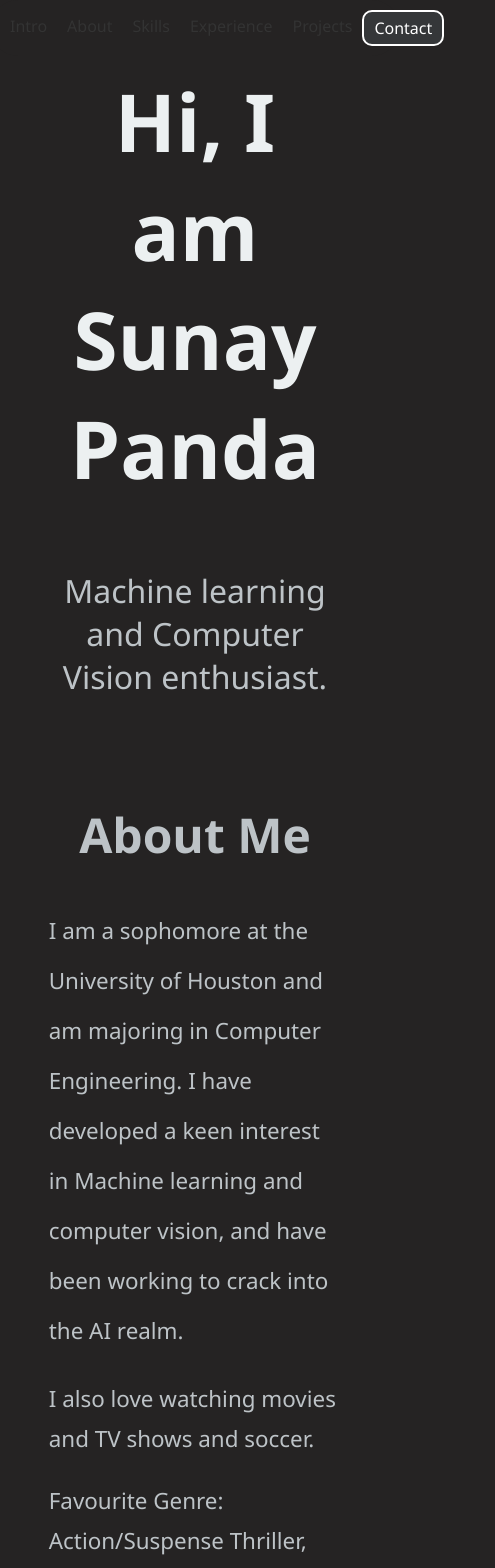
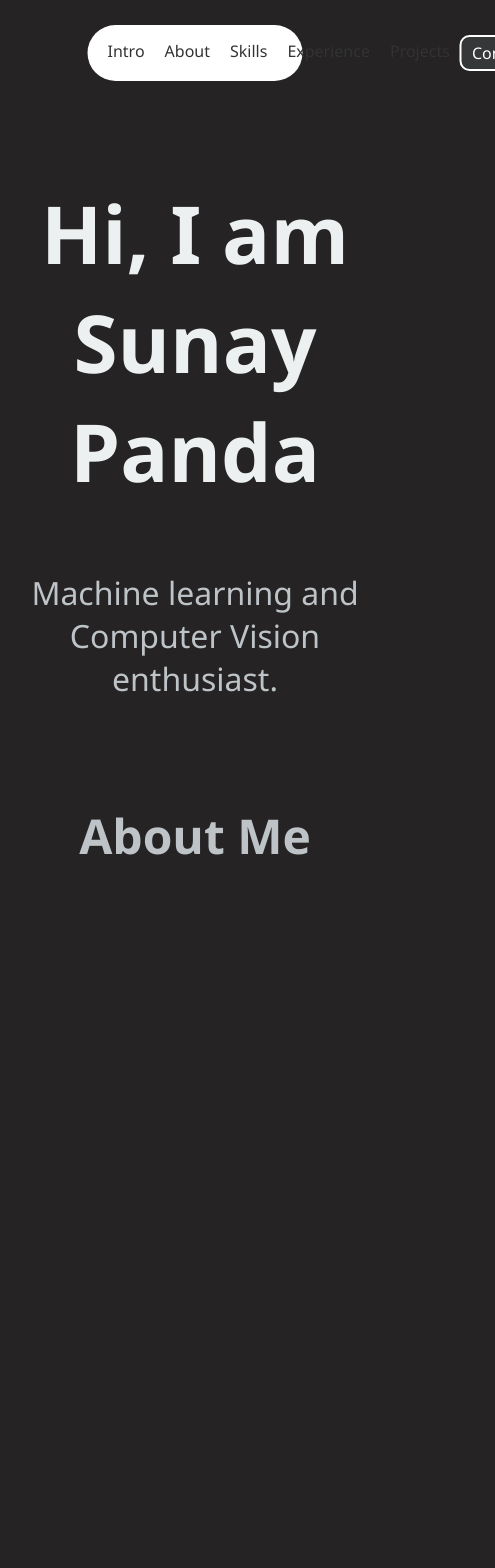
Before and after one commit to sunaypanda/Portfolio_Website, a React (Create React App) app: page / in a window 390 px wide. Shown: the top 1568 px of the page, 495 px wide, since content can reach past the window. Built offline with nearby package versions, Linux system fonts and the light colour scheme.

Commit message:
Update App.css

```diff
--- a/src/App.css
+++ b/src/App.css
@@ -365,44 +365,150 @@ body {
 
 @media only screen and (max-width: 768px) {
   .navbar {
-    width: 100%;
-    top: 0;
-    background-color: #252323;
+    width: 50%;
+    margin: auto;
+    display: flex;
+    justify-content: space-around;
+    background-color: #fff;
+    border-radius: 30px;
+    padding: 10px;
+    position: fixed;
+    top: 25px;
+    left: 50%;
+    transform: translateX(-50%);
+    z-index: 1000;
+  }
+
+  .navbar a {
+    color: #333;
+    text-decoration: none;
+    cursor: pointer;
+    transition: color 0.3s ease-in-out;
+    padding: 5px 10px;
+    border-radius: 10px;
+  }
+
+  .navbar a:hover {
+    color: #353739;
+  }
+
+  .navbar a.active {
+    background-color: #353739;
+    color: #fff;
+    border: 2px solid #fff;
   }
 
 
-  .intro,
-  .about,
-  .skills,
-  .projects,
-  .contact {
-    height: auto;
-    margin:auto;
-
+  .intro {
+    height: 100vh;
+    display: flex;
+    justify-content: center;
+    align-items: center;
+    text-align: center;
+    animation: fadeIn 3s;
   }
 
-  .intro_content{
-    width: 75%;
+  .intro_content {
+    max-width: 800px;
   }
 
-  .skills_content{
-    flex-direction: column;
-    max-width: 100%;
+
+  .intro_content h2 {
+    font-size: 5rem;
+    color: #ecf0f1;
   }
 
-  .skills_container{
+  .intro_content p{
+    font-size: 2rem;
+  }
+
+  .about {
+    display: flex;
+    align-items: center;
+    justify-content: center;
+    text-align: center;
+    padding-top: 2rem;
+    height: 80vh;
+  }
+
+  .about_content h1{
+    font-size: 3rem;
+  }
+
+  .about_paragraph_container {
+    text-align: left;
+    width: 75%;
+    margin: auto;
+    opacity: 0;
+    transition: opacity 0.5s ease-in-out;
+  }
+
+  .about_paragraph {
+    font-size: 1.4rem;
+    line-height: 50px;
+  }
+
+  .about_paragraph_2 {
+    font-size: 1.4rem;
+    line-height: 40px;
+  }
+
+  .about_paragraph_3 {
+    font-size: 1.4rem;
+    line-height: 40px;
+  }
+
+  .skills {
+    display: flex;
+    align-items: center;
+    justify-content: center;
+
+    flex-direction: column;
+  }
+
+  .skills_content {
     text-align: center;
     display: flex;
-  flex-direction: row;
+    flex-direction: column;
+    align-items: center;
+    justify-content: center;
+    padding-top: 0rem;
+    height: 100vh;
+  }
+
+  .skills_content h1{
+    font-size: 3rem;
+  }
+
+  .skills_container {
+    opacity: 0;
+    transition: opacity 0.5s ease-in-out;
+    display: flex;
     align-items: center;
     justify-content: center;
   }
 
-  .skills_1, .skills_2{
-    margin: auto;
-    padding: 25px;
+  .skills_1, .skills_2 {
+    text-align: left;
+    margin: 0px 100px;
   }
 
+  .skills_container ol {
+    list-style-type: none;
+    font-size: 1.4rem;
+    margin: 0;
+    padding: 0;
+
+  }
+
+  .skills_container ol li::before {
+    content: "\2022";
+    color: #3498db;
+    display: inline-block;
+    line-height: 3rem;
+    width: 1em;
+    margin-right: 0.5em;
+  }
   .project_card {
       width: 100%;
   }
```
Lines whose indentation alone changed are shown as unchanged.
